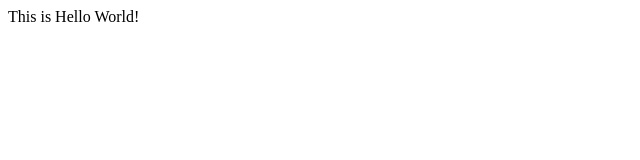
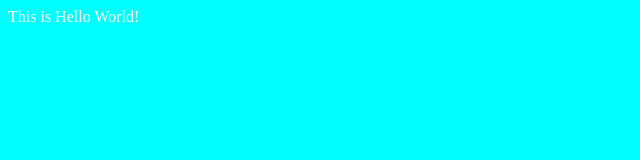
Before and after one commit to jlmoretti/jlmoretti.github.io, a plain HTML site: page index.html in a window 1280 px wide. Shown: the whole page, without its empty margins (0-640 px from the left). Drawn offline with Linux system fonts and the light colour scheme.

Commit message:
Update to HTML 11/14

```diff
--- a/index.html
+++ b/index.html
@@ -1,7 +1,17 @@
 <!doctype HTML>
     <html lang="en">
         <head>
+            <meta name="viewport" content="width=device-width, initial-scale=1.0">
+            <meta charset="utf-8">
             <title>Hello World!</title>
+            <meta name="description" content="This is the text that a Google Search Engine would show">
+            <link rel="stylesheet" href="">
+            <style>
+                body {
+                    background-color: aqua;
+                }
+            </style>
         </head>
-        <body>This is Hello World!</body>
+        <body style="color:white">
+            This is Hello World!</body>
     </html>
```
